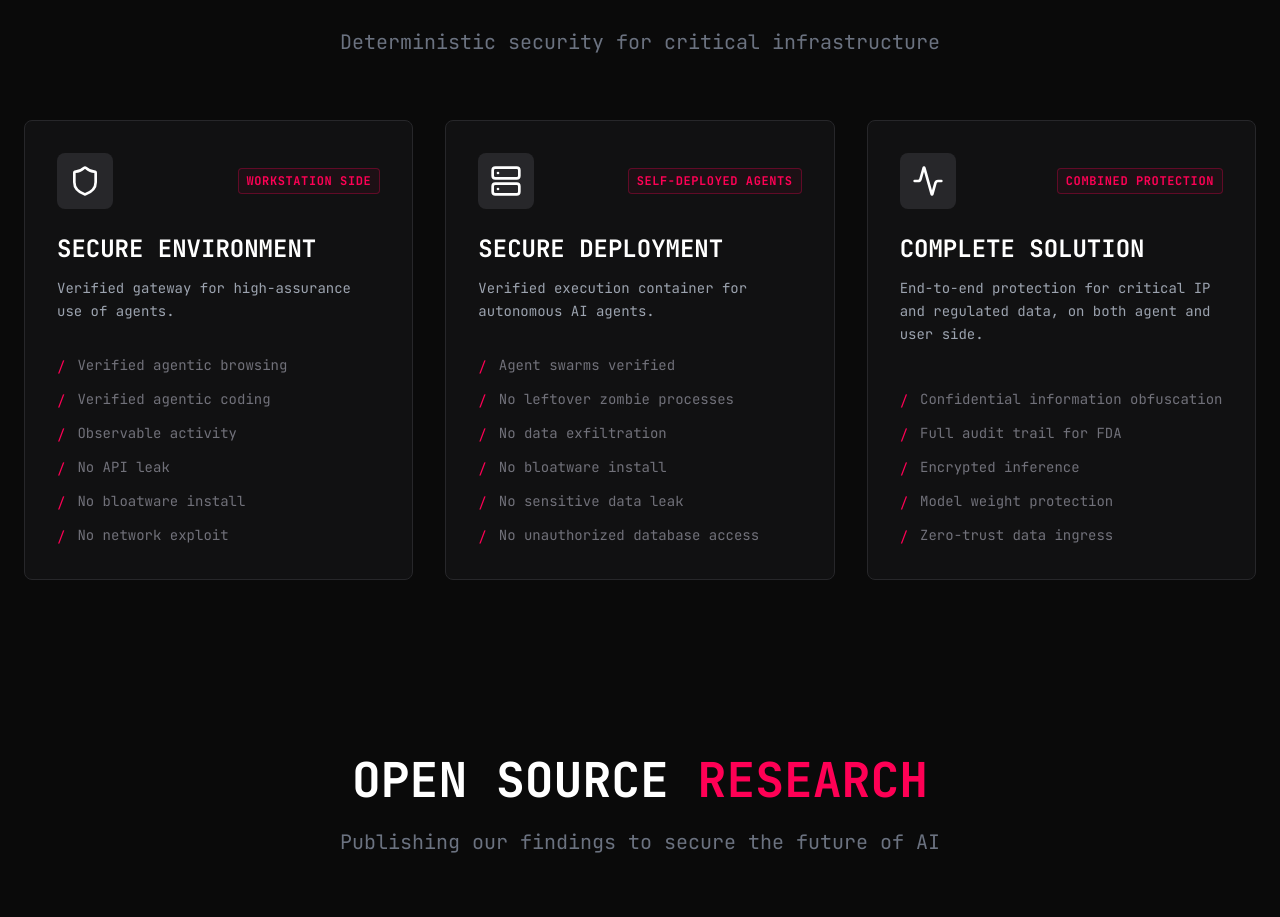
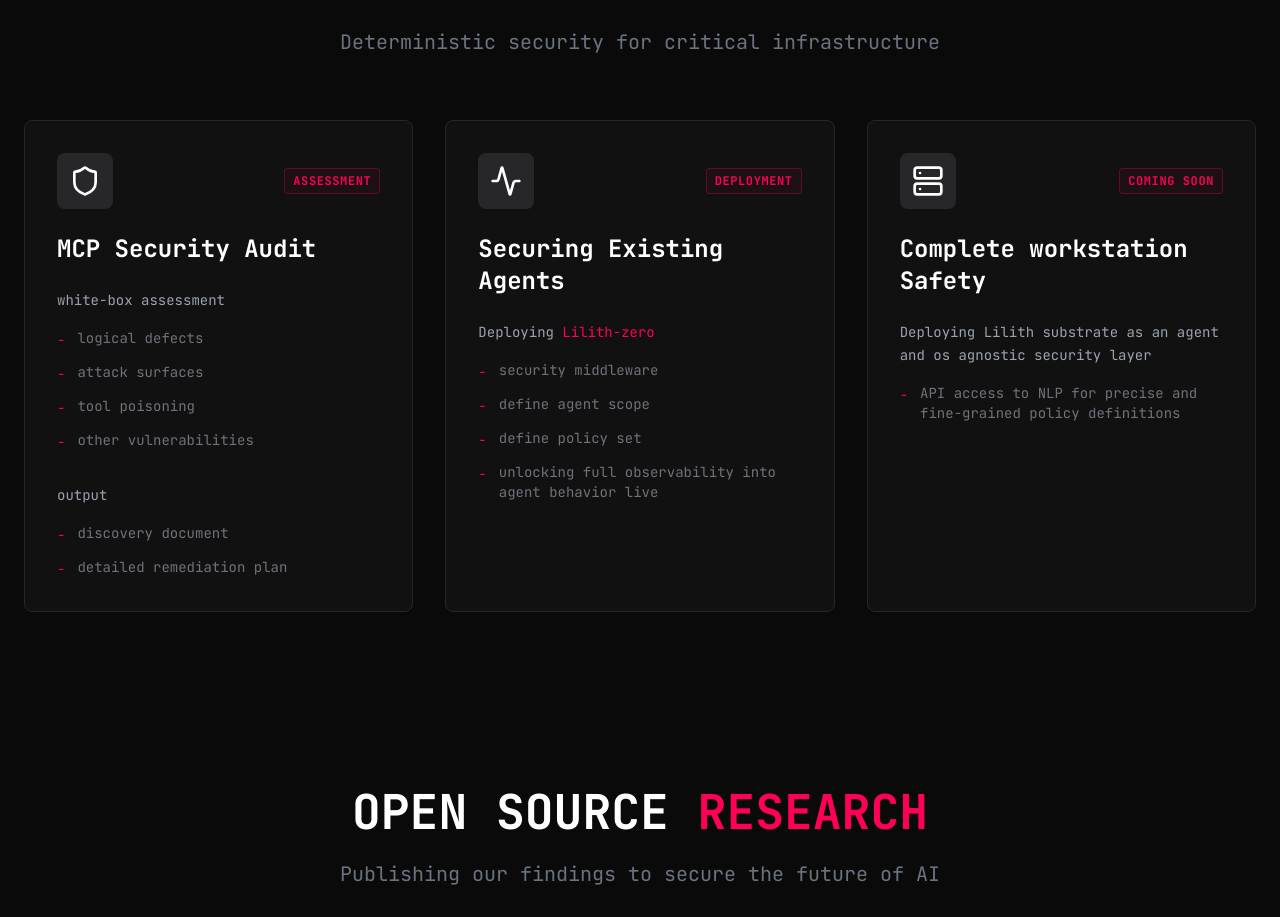
Before and after one commit to BadC-mpany/website, a Next.js app: page / in a window 1280 px wide. Shown: the part 1520-2437 px from the top of the page. Built offline with nearby package versions, Linux system fonts and the light colour scheme; no server answers.

Commit message:
update ENTERPRISE SOLUTIONS

```diff
--- a/sections/Enterprise.tsx
+++ b/sections/Enterprise.tsx
@@ -10,45 +10,60 @@ import { Shield, Server, Activity } from 'lucide-react'
 
 const enterprises = [
     {
-        title: 'SECURE ENVIRONMENT',
-        subtitle: 'WORKSTATION SIDE',
-        description: 'Verified gateway for high-assurance use of agents.',
+        title: 'MCP Security Audit',
+        subtitle: 'ASSESSMENT',
+        sections: [
+            {
+                description: 'white-box assessment',
                 features: [
-            'Verified agentic browsing',
-            'Verified agentic coding',
-            'Observable activity',
-            'No API leak',
-            'No bloatware install',
-            'No network exploit',
+                    'logical defects',
+                    'attack surfaces',
+                    'tool poisoning',
+                    'other vulnerabilities',
+                ],
+            },
+            {
+                description: 'output',
+                features: [
+                    'discovery document',
+                    'detailed remediation plan',
+                ],
+            }
         ],
         icon: <Shield className="w-8 h-8 text-white" />,
     },
     {
-        title: 'SECURE DEPLOYMENT',
-        subtitle: 'SELF-DEPLOYED AGENTS',
-        description: 'Verified execution container for autonomous AI agents.',
+        title: 'Securing Existing Agents',
+        subtitle: 'DEPLOYMENT',
+        sections: [
+            {
+                description: (
+                    <span>
+                        Deploying <a href="https://github.com/BadC-mpany/lilith-zero" target="_blank" rel="noopener noreferrer" className="text-cyber-red hover:underline decoration-cyber-red/50 hover:text-white transition-colors">Lilith-zero</a>
+                    </span>
+                ),
                 features: [
-            'Agent swarms verified',
-            'No leftover zombie processes',
-            'No data exfiltration',
-            'No bloatware install',
-            'No sensitive data leak',
-            'No unauthorized database access',
+                    'security middleware',
+                    'define agent scope',
+                    'define policy set',
+                    'unlocking full observability into agent behavior live',
+                ],
+            }
+        ],
+        icon: <Activity className="w-8 h-8 text-white" />,
+    },
+    {
+        title: 'Complete workstation Safety',
+        subtitle: 'COMING SOON',
+        sections: [
+            {
+                description: 'Deploying Lilith substrate as an agent and os agnostic security layer',
+                features: [
+                    'API access to NLP for precise and fine-grained policy definitions',
+                ],
+            }
         ],
         icon: <Server className="w-8 h-8 text-white" />,
-    },
-    {
-        title: 'COMPLETE SOLUTION',
-        subtitle: 'COMBINED PROTECTION',
-        description: 'End-to-end protection for critical IP and regulated data, on both agent and user side.',
-        features: [
-            'Confidential information obfuscation',
-            'Full audit trail for FDA',
-            'Encrypted inference',
-            'Model weight protection',
-            'Zero-trust data ingress',
-        ],
-        icon: <Activity className="w-8 h-8 text-white" />,
     },
 ]
 
@@ -94,22 +109,27 @@ export default function Enterprise() {
                                     </div>
 
                                     {/* Content */}
-                                    <h3 className="text-2xl font-bold font-mono text-white mb-3 transition-colors">
+                                    <h3 className="text-2xl font-bold font-mono text-white mb-6 transition-colors">
                                         {item.title}
                                     </h3>
-                                    <p className="text-gray-400 font-mono text-sm leading-relaxed mb-8">
-                                        {item.description}
+
+                                    <div className="flex flex-col gap-8">
+                                        {item.sections.map((section, idx) => (
+                                            <div key={idx} className="flex flex-col">
+                                                <p className="text-gray-400 font-mono text-sm leading-relaxed mb-4 flex gap-2">
+                                                    <span className="mt-0">{section.description}</span>
                                                 </p>
-
-                                    {/* Features List */}
-                                    <ul className="space-y-3 mt-auto">
-                                        {item.features.map((feature, i) => (
+                                                <ul className="space-y-3">
+                                                    {section.features.map((feature, i) => (
                                                         <li key={i} className="flex items-start gap-3 text-sm font-mono text-zinc-500 group-hover:text-zinc-400 transition-colors">
-                                                <span className="text-cyber-red mt-0.5">/</span>
+                                                            <span className="text-cyber-red mt-0.5">-</span>
                                                             {feature}
                                                         </li>
                                                     ))}
                                                 </ul>
+                                            </div>
+                                        ))}
+                                    </div>
 
                                     {/* Decoration */}
                                     {/* Decoration element removed */}
```
Lines whose indentation alone changed are shown as unchanged.
